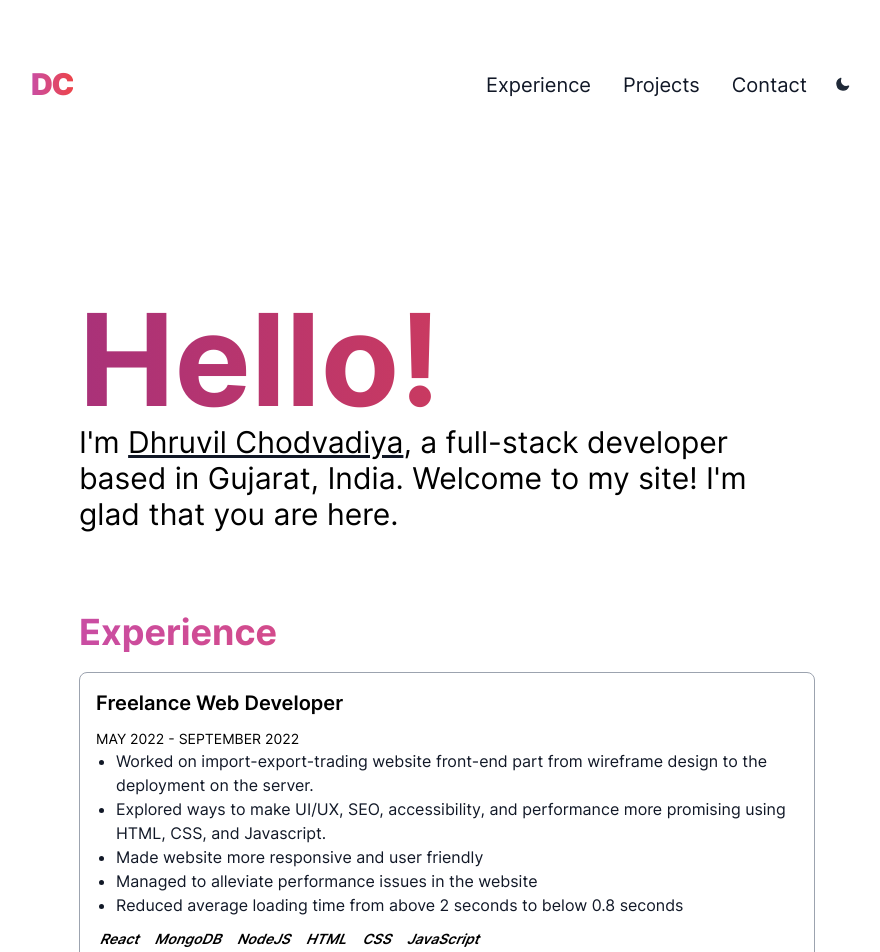
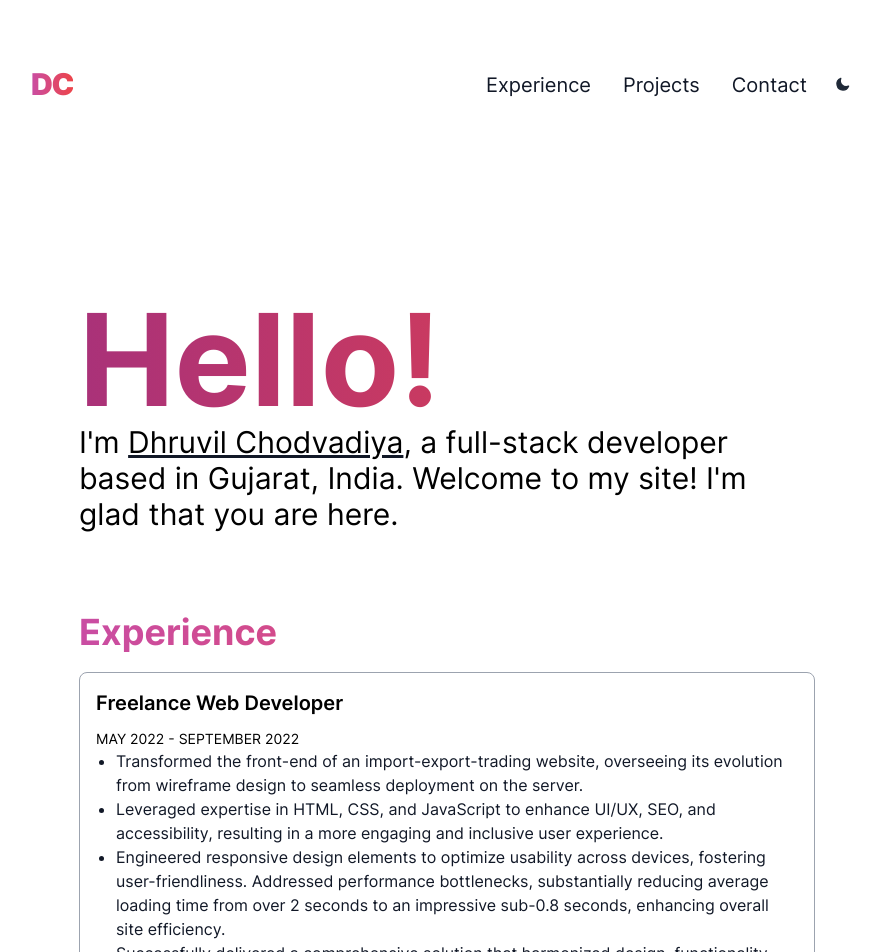
Before and after one commit to dhruvac29/portfolio, a Next.js app: page / in a window 1280 px wide. Shown: the top 952 px of the page, without its empty margins (193-1073 px from the left). Built offline with nearby package versions, Linux system fonts and the light colour scheme.

Commit message:
Update experience.js

```diff
--- a/data/experience.js
+++ b/data/experience.js
@@ -2,11 +2,10 @@ export const EXPERIENCE = [
   {
     companyName: "Freelance Web Developer",
     companyDescription: [
-      "Worked on import-export-trading website front-end part from wireframe design to the deployment on the server.",
-      "Explored ways to make UI/UX, SEO, accessibility, and performance more promising using HTML, CSS, and Javascript.\n",
-      "Made website more responsive and user friendly",
-      "Managed to alleviate performance issues in the website",
-      "Reduced average loading time from above 2 seconds to below 0.8 seconds",
+      "Transformed the front-end of an import-export-trading website, overseeing its evolution from wireframe design to seamless deployment on the server.",
+      "Leveraged expertise in HTML, CSS, and JavaScript to enhance UI/UX, SEO, and accessibility, resulting in a more engaging and inclusive user experience.\n",
+      "Engineered responsive design elements to optimize usability across devices, fostering user-friendliness. Addressed performance bottlenecks, substantially reducing average loading time from over 2 seconds to an impressive sub-0.8 seconds, enhancing overall site efficiency.",
+      "Successfully delivered a comprehensive solution that harmonized design, functionality, and performance.",
     ],
     companyTechnologies: [
       "React",
```
